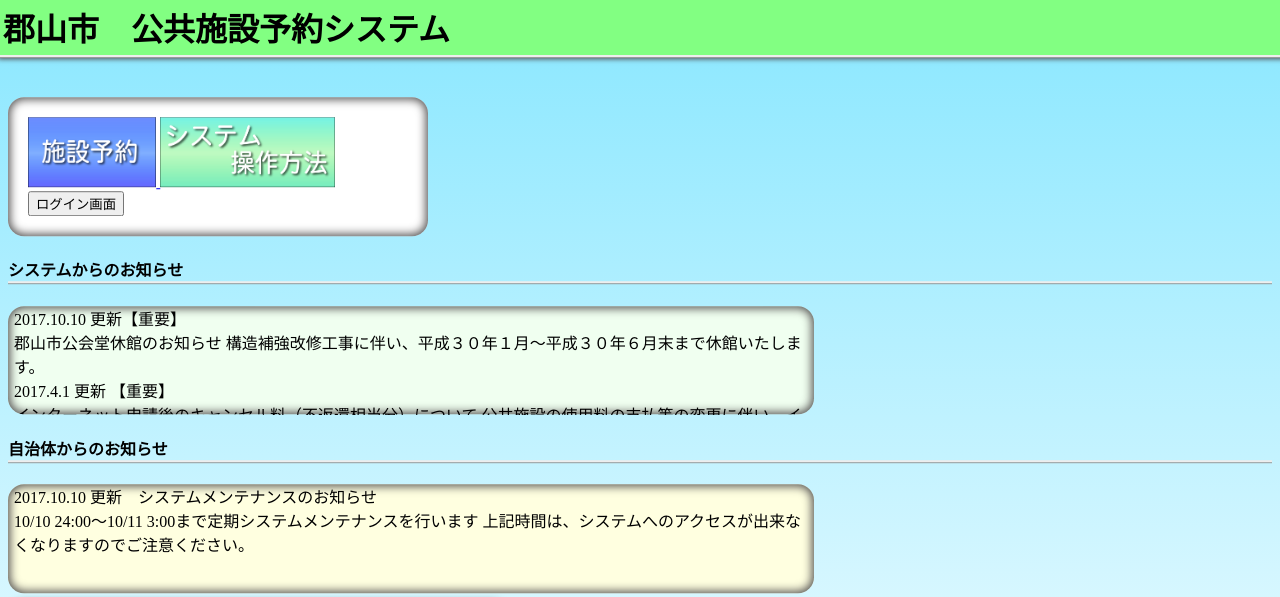
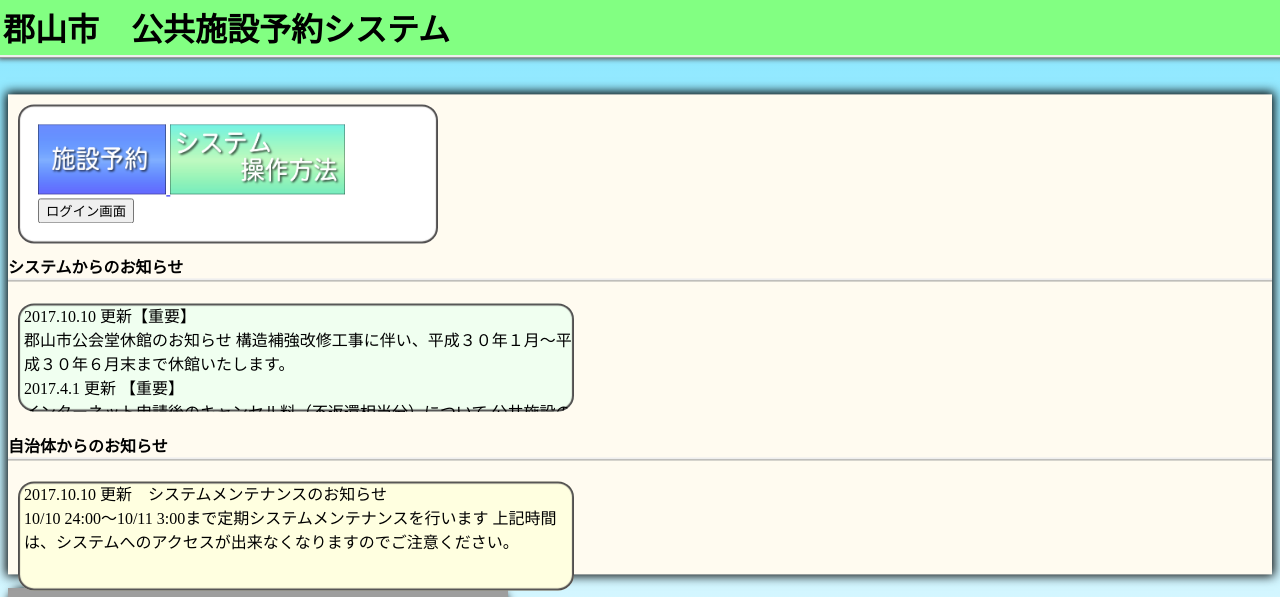
Before and after one commit to yukiafronia/project-C, a PHP site: page / in a window 1280 px wide. Shown: the top 597 px of the page. Run offline with PHP 8.4, Linux system fonts and the light colour scheme; some libraries are stand-ins or nearby versions; grey boxes are pictures that could not be loaded.

Commit message:
トップページの更新

```diff
--- a/StyleSheet.css
+++ b/StyleSheet.css
@@ -19,6 +19,10 @@ h1.title {
 .contents {
   z-index: 0;
   transform: translate(0px, 18%);
+  background-color: rgb(255, 251, 240);
+  box-shadow: 0px 0px 10px 2px;
+  /* border-radius: 10px; */
+  height: 480px;
 }
 
 div.header {
@@ -28,7 +32,8 @@ div.header {
   background-color: rgb(255, 255, 255);
   max-width: 400px;
   border-radius: 16px;
-    box-shadow: inset 0px 0px 10px 2px #504e4e;
+  box-shadow: inset 0px 0px 1px 2px #504e4e;
+  transform: translate(10px, 10px);
 }
 
 img.yoyaku {
@@ -41,9 +46,10 @@ p.systeminformation_box {
   overflow: auto;
   background-color: honeydew;
   border-radius: 16px;
-    max-width: 800px;
+  max-width: 550px;
   padding-left: 6px;
-    box-shadow: inset 0px 0px 10px 2px #504e4e;
+  box-shadow: inset 0px 0px 1px 2px #504e4e;
+  transform: translate(10px, 0px);
 }
 
 p.information_box {
@@ -52,9 +58,10 @@ p.information_box {
   border: gray;
   background-color: lightyellow;
   border-radius: 16px;
-    max-width: 800px;
+  max-width: 550px;
   padding-left: 6px;
-    box-shadow: inset 0px 0px 10px 2px #504e4e;
+  box-shadow: inset 0px 0px 1px 2px #504e4e;
+  transform: translate(10px, 0px);
 }
 
 h1 {
--- a/index.html
+++ b/index.html
@@ -55,10 +55,10 @@
         function initMap() {
             map = new google.maps.Map(document.getElementById('map'), { // #sampleに地図を埋め込む
                 center: { // 地図の中心を指定
-                    lat: 34.7019399, // 緯度
-                    lng: 135.51002519999997 // 経度
+                    lat: 35.3693602, // 緯度
+                    lng: 139.415621 // 経度
                 },
-                zoom: 19 // 地図のズームを指定
+                zoom: 15 // 地図のズームを指定
             });
         }
 
@@ -66,5 +66,9 @@
     <script src="https://maps.googleapis.com/maps/api/js?key=AIzaSyDtEdxaxy74Iyh_BKep6T__8XMZq8POXnw&callback=initMap"
             async defer></script>
 </div>
+<div style="margin:20px">
+  <a href="https://twitter.com/Bunkyo_univ" class="twitter-follow-button" data-show-count="false" data-size="large">Follow @@Bunkyo_univ</a>
+  <script>!function(d,s,id){var js,fjs=d.getElementsByTagName(s)[0],p=/^http:/.test(d.location)?'http':'https';if(!d.getElementById(id)){js=d.createElement(s);js.id=id;js.src=p+'://platform.twitter.com/widgets.js';fjs.parentNode.insertBefore(js,fjs);}}(document, 'script', 'twitter-wjs');</script>
+</div>
 </body>
 </html>
```
Also changed, not shown: 2 other files. Lines whose indentation alone changed are shown as unchanged.
